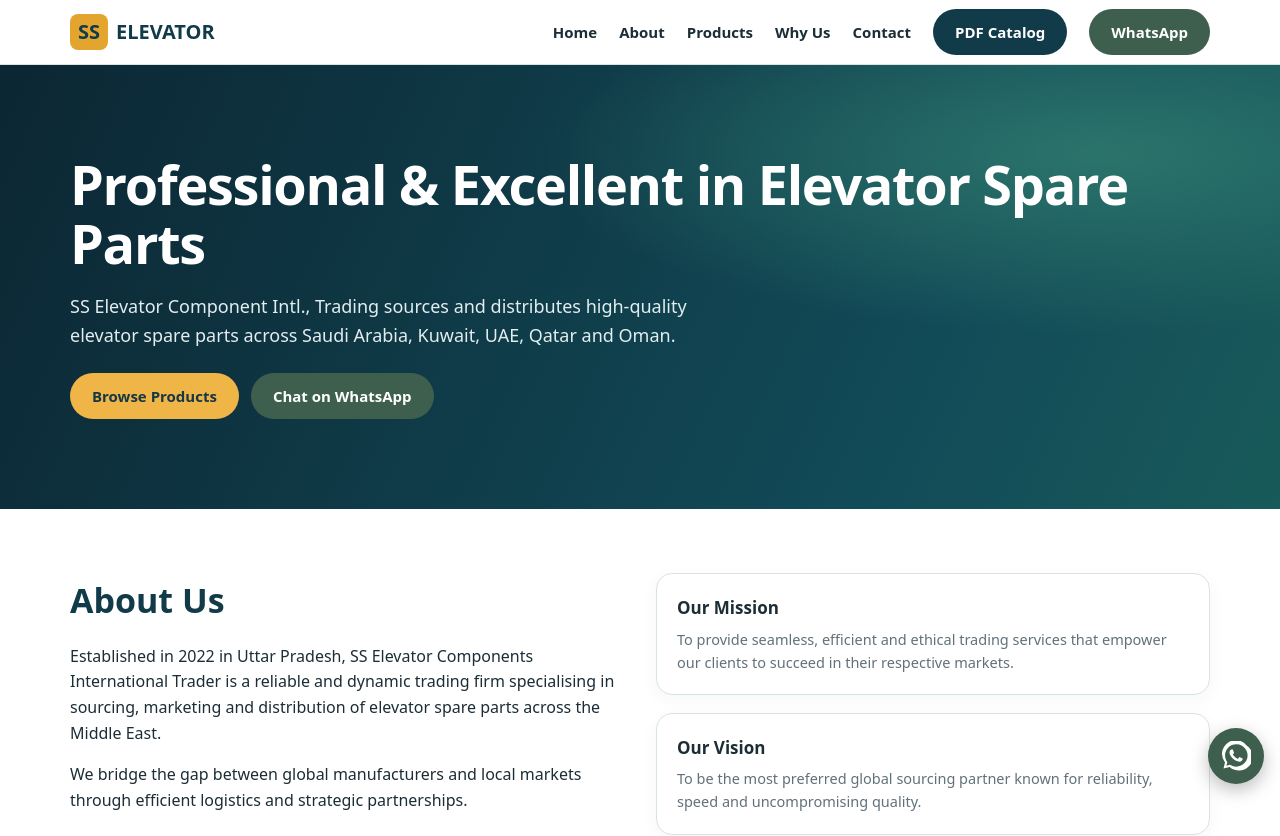
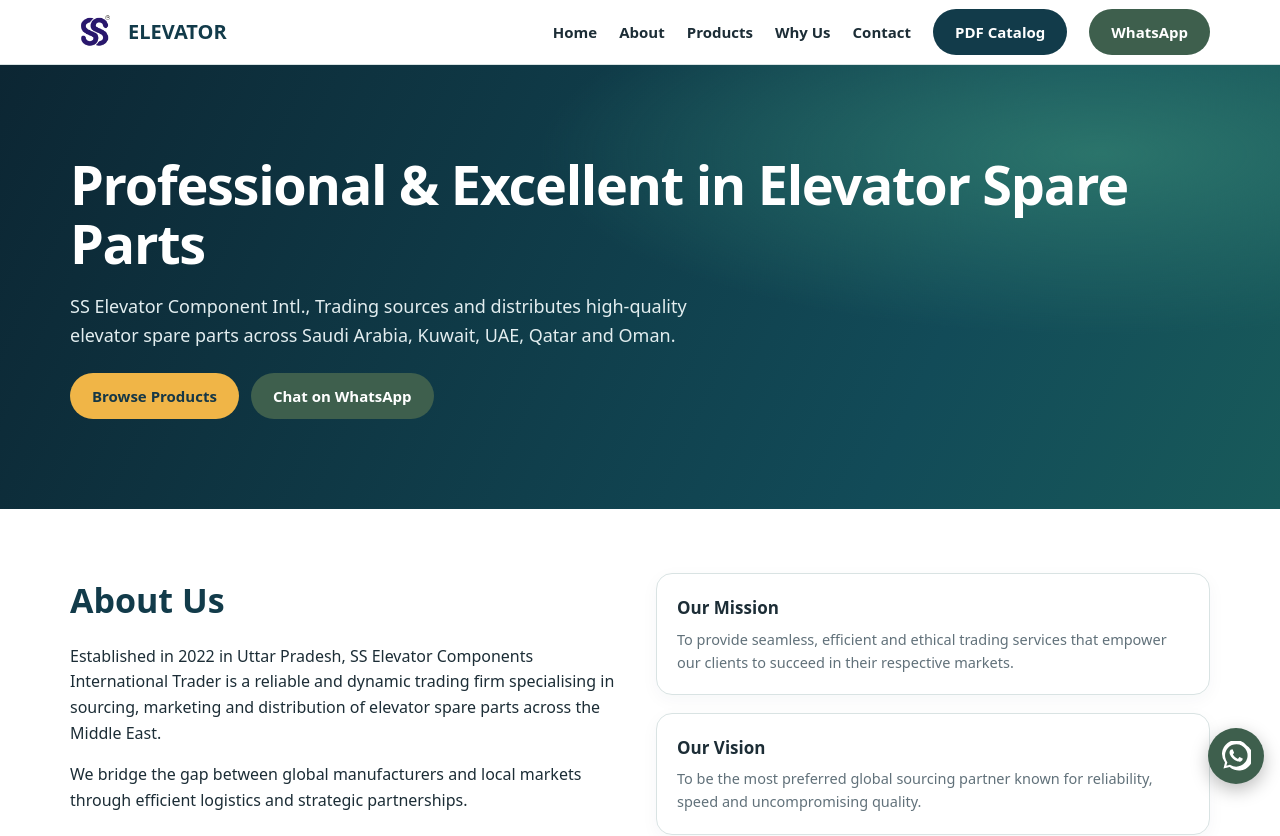
Before and after one commit to TariqueMasood/ss-elevator, a Next.js app: page / in a window 1280 px wide. Shown: the top 836 px of the page. Built offline with nearby package versions, Linux system fonts and the light colour scheme.

Commit message:
Logo changed

```diff
--- a/app/globals.css
+++ b/app/globals.css
@@ -60,14 +60,15 @@ header {
   font-size: 20px;
   color: var(--pri);
   display: flex;
-  gap: 8px;
+  gap: 10px;
   align-items: center;
 }
-.logo b {
-  background: var(--acc);
-  color: #123b4a;
-  border-radius: 8px;
-  padding: 2px 8px;
+.logo-mark {
+  display: block;
+  width: 48px;
+  height: 48px;
+  object-fit: contain;
+  border-radius: 6px;
 }
 .links {
   display: flex;
--- a/components/Header.js
+++ b/components/Header.js
@@ -1,5 +1,6 @@
 "use client";
 import Link from "next/link";
+import Image from "next/image";
 import { useState } from "react";
 import { wa } from "@/lib/config";
 
@@ -10,7 +11,17 @@ export default function Header() {
   return (
     <header>
       <div className="w nav">
-        <Link className="logo" href="/"><b>SS</b> ELEVATOR</Link>
+        <Link className="logo" href="/" aria-label="SS Elevator home">
+          <Image
+            className="logo-mark"
+            src="/ss-elevator-logo.jpg"
+            alt=""
+            width={48}
+            height={48}
+            priority
+          />
+          <span>ELEVATOR</span>
+        </Link>
         <button className="burger" aria-label="Menu" onClick={() => setOpen(!open)}>{open ? "✕" : "☰"}</button>
         <nav className={"links" + (open ? " open" : "")}>
           {LINKS.map(([n, h]) => <Link key={n} href={h} onClick={() => setOpen(false)}>{n}</Link>)}
--- a/lib/email.ts
+++ b/lib/email.ts
@@ -1,3 +1,4 @@
+// @ts-ignore -- `server-only` is a runtime marker without TypeScript declarations.
 import "server-only";
 
 import nodemailer, { type Transporter } from "nodemailer";
```
Also changed, not shown: public/ss-elevator-logo.jpg (added).
